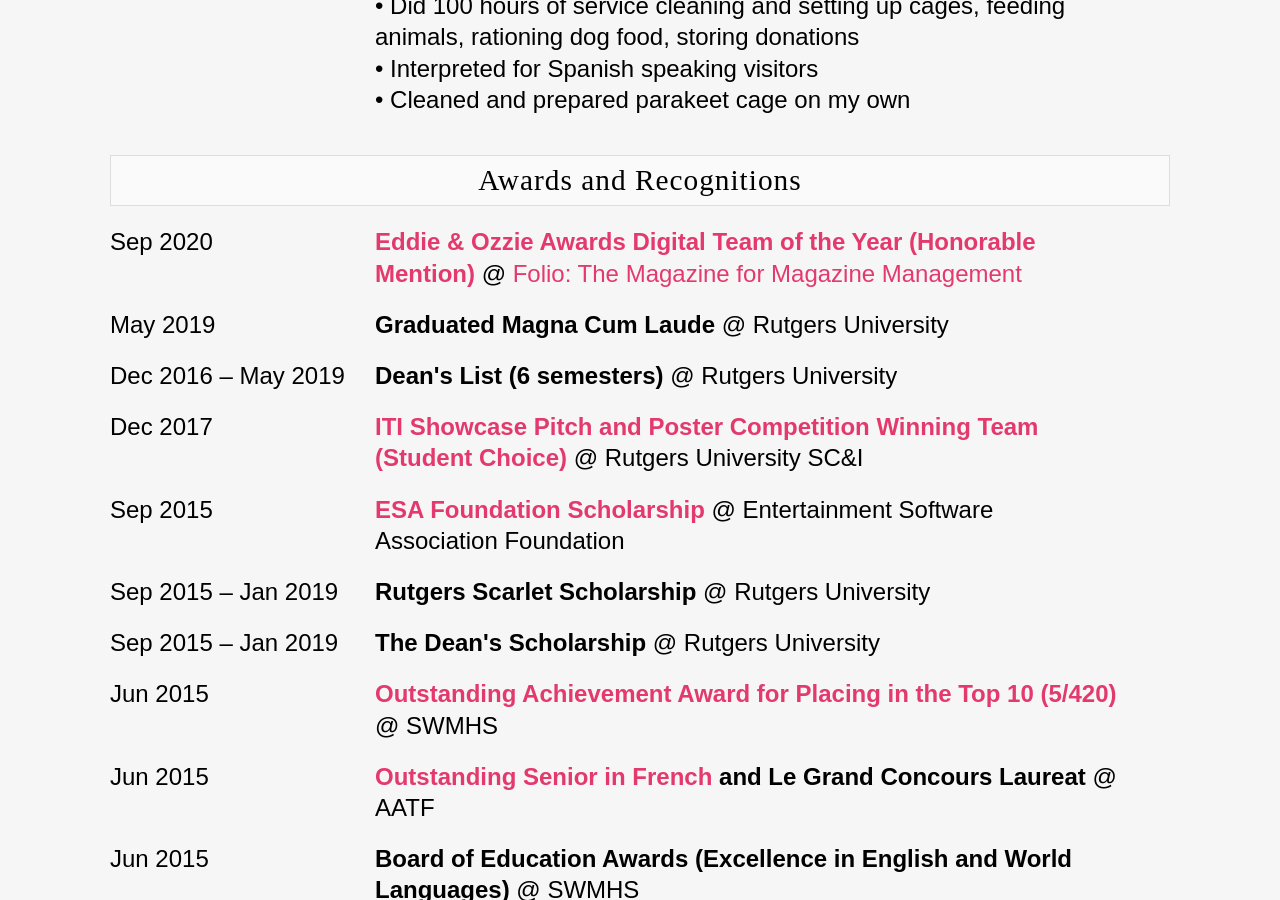
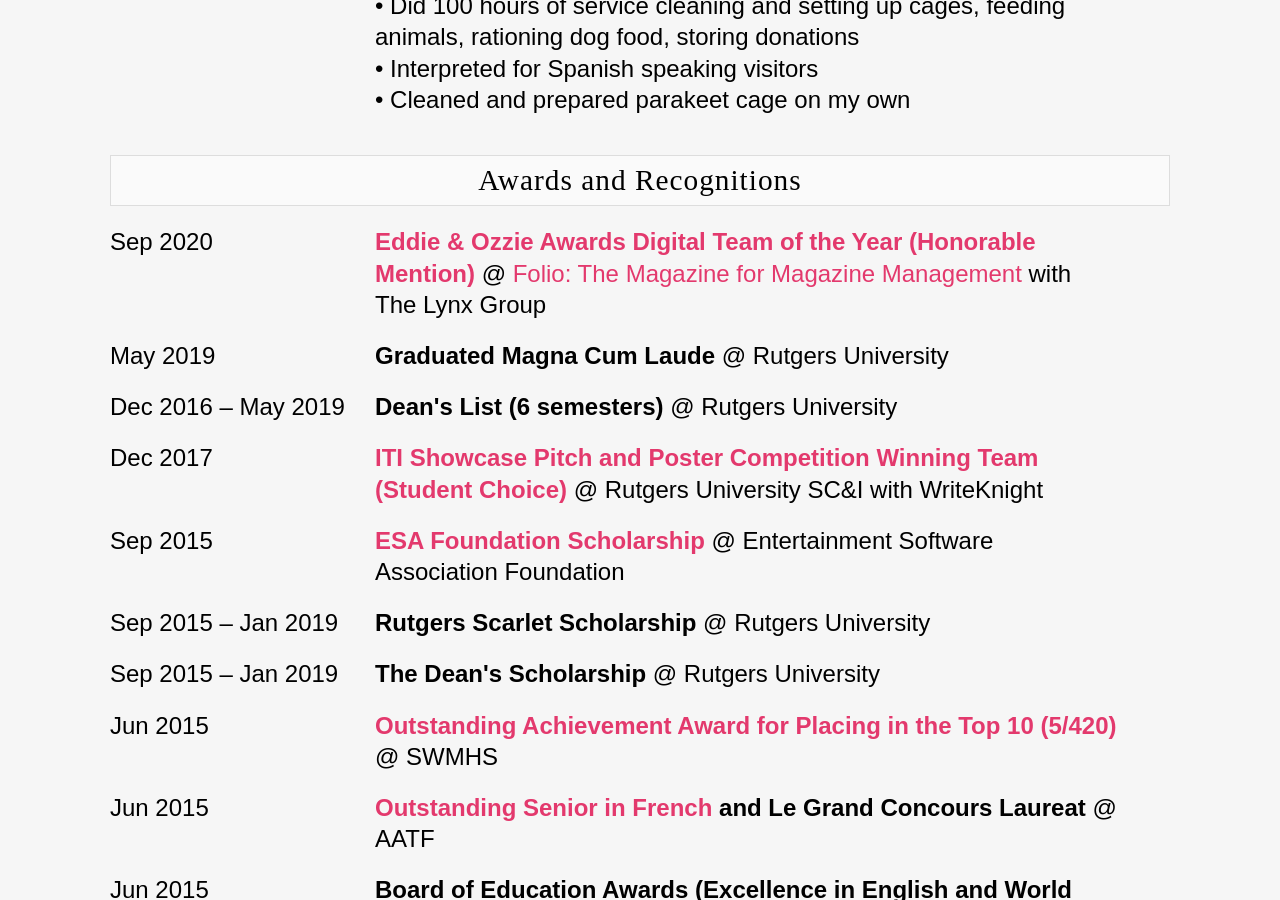
Before and after one commit to liz-lorena/2020, a Jekyll site: the page built from cv/index.html, in a window 1280 px wide and 900 px high, scrolled down 3719 px. Built offline with Jekyll 4.4.1, drawn with Linux system fonts in a browser that asks for light colours.

Commit message:
Update index.html

```diff
--- a/cv/index.html
+++ b/cv/index.html
@@ -199,7 +199,7 @@
 <div class="data">
 	<div class="columnOne"><p>Sep 2020</p></div>
 		<div class="columnTwo"><p>
-			<strong><a href="https://www.foliomag.com/go/2020-eddie-and-ozzie-awards/" target="_blank" rel="nofollow">Eddie & Ozzie Awards Digital Team of the Year (Honorable Mention)</a></strong> @ <a href="https://foliomag.com" target="_blank" rel="nofollow">Folio: The Magazine for Magazine Management</a>
+			<strong><a href="https://www.foliomag.com/go/2020-eddie-and-ozzie-awards/" target="_blank" rel="nofollow">Eddie & Ozzie Awards Digital Team of the Year (Honorable Mention)</a></strong> @ <a href="https://foliomag.com" target="_blank" rel="nofollow">Folio: The Magazine for Magazine Management</a> with The Lynx Group
 		</p></div>
 
 	<div class="columnOne"><p>May 2019</p></div>
@@ -214,7 +214,7 @@
 
 	<div class="columnOne"><p>Dec 2017</p></div>
 		<div class="columnTwo"><p>
-			<strong><a href="https://itishowcase.rutgers.edu/projects/fall-2017" target="_blank" rel="nofollow">ITI Showcase Pitch and Poster Competition Winning Team (Student Choice)</a></strong> @ Rutgers University SC&I
+			<strong><a href="https://itishowcase.rutgers.edu/projects/fall-2017" target="_blank" rel="nofollow">ITI Showcase Pitch and Poster Competition Winning Team (Student Choice)</a></strong> @ Rutgers University SC&I with WriteKnight
 		</p></div>
 
 	<div class="columnOne"><p>Sep 2015</p></div>
```
